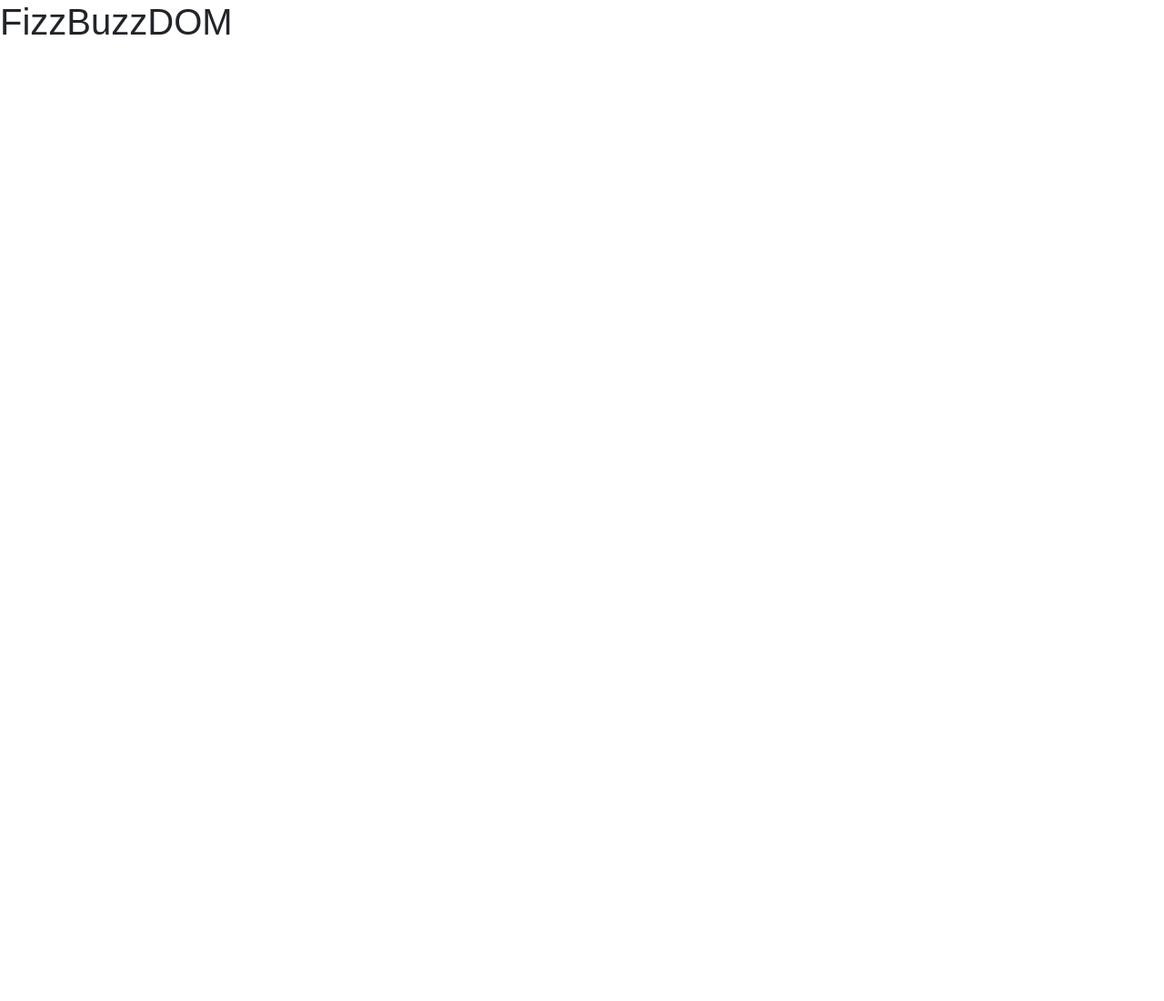
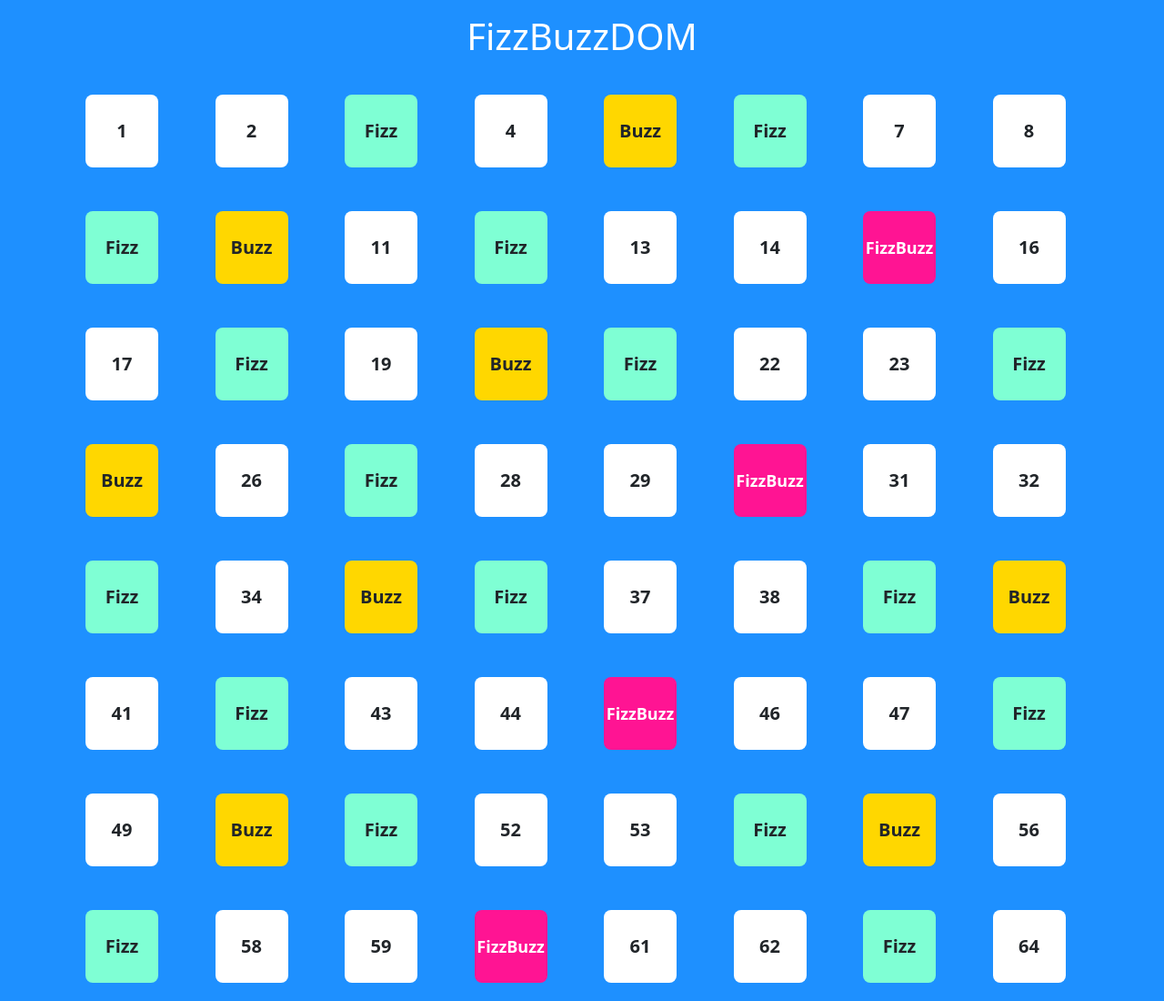
Before and after one commit to NicolaPlacentino/js-fizzbuzzdom, a plain HTML site: page index.html in a window 1280 px wide. Shown: the top 1100 px of the page at 91% size. Before the commit the page ends 800 px from the top, so only its background shows below. Drawn offline with nearby package versions, Linux system fonts and the light colour scheme.

Commit message:
printed elements in DOM and added CSS

```diff
--- a/css/style.css
+++ b/css/style.css
@@ -9,7 +9,40 @@
 /* general */
 
 body{
-    font-family: sans-serif
+    background-color: dodgerblue;
+}
+
+.i-element, .Fizz, .Buzz, .FizzBuzz{
+    width: 80px;
+    height: 80px;
+
+    display: flex;
+    justify-content: center;
+    align-items: center;
+
+    font-size: 20px;
+    font-weight: bold;
+
+    border-radius: 8px;
 }
 
 /* utils */
+
+.i-element{
+    background-color: white;
+}
+
+.Fizz{
+    background-color: aquamarine;
+}
+
+.Buzz{
+    background-color: gold;
+}
+
+.FizzBuzz{
+    background-color: deeppink;
+
+    color: white;
+    font-size: 18px;
+}
--- a/index.html
+++ b/index.html
@@ -11,9 +11,11 @@
     <script defer src="script.js"></script>
 </head>
 <body>
-    <h1>FizzBuzzDOM</h1>
-    <div id="target">
+    <main class="container text-center">
+        <h1 class="m-3 text-white">FizzBuzzDOM</h1>
+        <div class="row row-cols-10" id="target">
 
-    </div>
+        </div>
+    </main>
 </body>
 </html>
--- a/script.js
+++ b/script.js
@@ -22,10 +22,20 @@ for (let i = 1; i <= 100; i++) {
         fizzBuzz = 'Fizz'
     }
 
-    // 4. stampare in console
     if(i % 3 === 0 || i % 5 === 0){
+        // 4. stampare in console
         console.log(fizzBuzz)
+
+        // 5. stampare in pagina
+        const fizzBuzzElement = `<div class="col p-4"><div class="${fizzBuzz}">${fizzBuzz}</div></div>`
+        targetElement.innerHTML += (fizzBuzzElement)
+
     } else {
+         // 4. stampare in console
         console.log(i)
+
+          // 5. stampare in pagina
+        const iElement = `<div class="col p-4"><div class="i-element">${i}</div></div>`
+        targetElement.innerHTML += iElement
     }
 }
```
